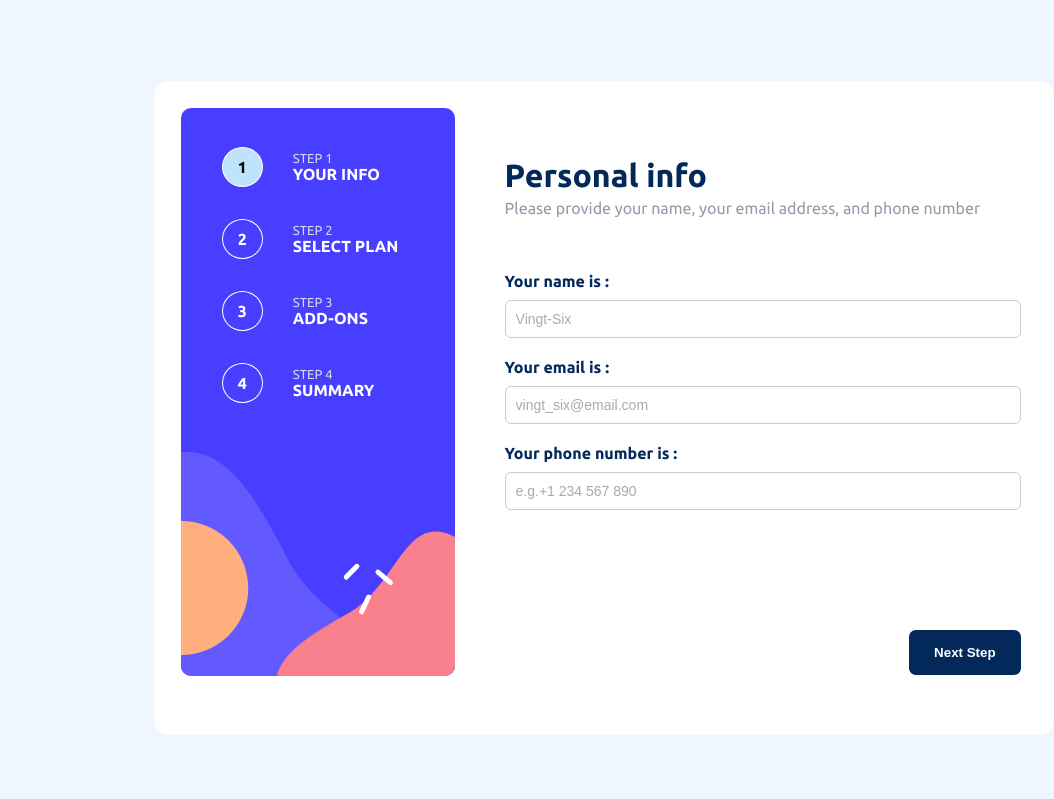
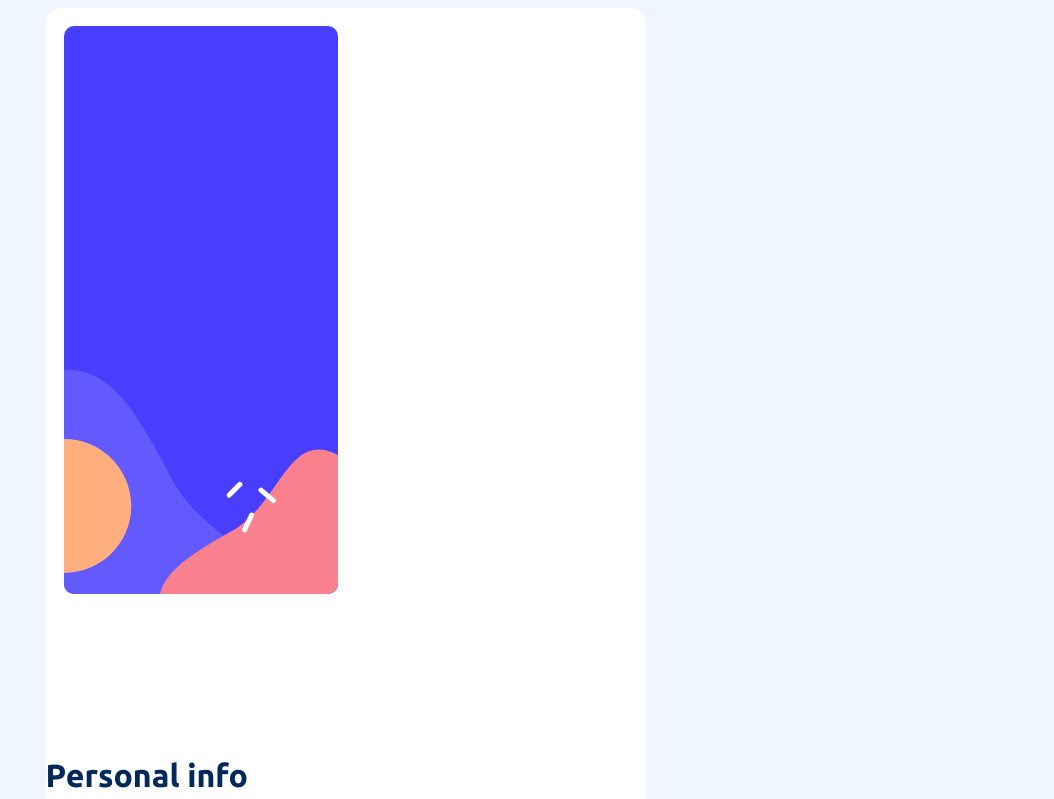
Before and after one commit to ArthurVRoost/ProjetState, a React (Vite) app: page / in a window 768 px wide. Shown: the top 799 px of the page, 1054 px wide, since content can reach past the window. Built offline with nearby package versions, Linux system fonts and the light colour scheme.

Commit message:
debut responsive autre que tel

```diff
--- a/src/App.css
+++ b/src/App.css
@@ -8,6 +8,7 @@ body{
     width: 900px;
     margin-left: 20%;
     gap: 50px;
+    transition: 0.3s ease;
 }
 .appCard{
     margin-top: 3%;
@@ -25,3 +26,28 @@ body{
         overflow-x: hidden;
     }
 }
+@media (min-width: 776px) and (max-width: 990px) {
+    .divApp{
+        margin-left: 0% ;
+        width: 850px;
+    }
+
+}
+@media (min-width: 991px) and (max-width: 1060px) {
+    .divApp{
+        margin-left: 0% ;
+        width: 900px;
+    }
+
+}
+@media (min-width: 577px) and (max-width:775px) {
+    .divApp{
+        flex-direction: column;
+        margin-left: 5% ;
+        margin-top: 0%;
+        width: 600px;
+    }
+    body{
+        overflow-x: hidden;
+    }
+}
```
